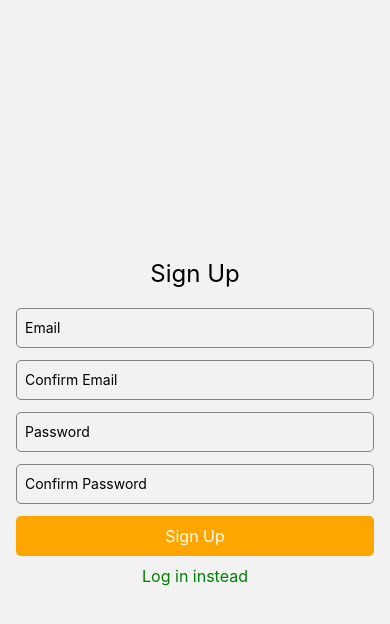
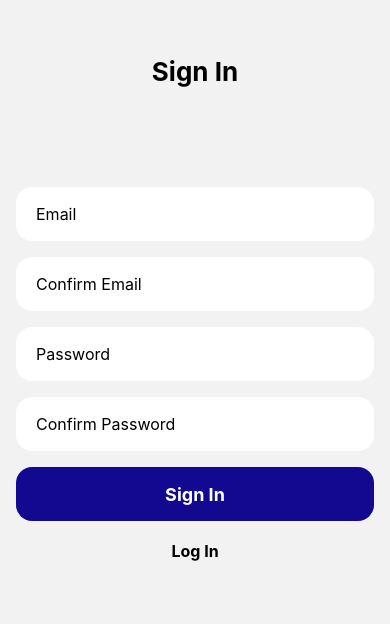
Before and after one commit to tuando18/Game-Store-T2, a React Native app: screen /Register in a window 390 px wide. Shown: the top 624 px of the page. Built offline with nearby package versions, Linux system fonts and the light colour scheme.

Commit message:
giao dien login, signin

```diff
--- a/src/screen/login/index.js
+++ b/src/screen/login/index.js
@@ -40,7 +40,7 @@ export default function LoginScreen({ navigation }) {
         <Text style={styles.buttonText}>Login</Text>
       </TouchableOpacity>
       <TouchableOpacity onPress={() => navigation.navigate('Register')}>
-        <Text style={styles.linkText}>Sign up</Text>
+        <Text style={styles.linkText}>Sign In</Text>
       </TouchableOpacity>
     </View>
   );
@@ -49,41 +49,51 @@ export default function LoginScreen({ navigation }) {
 const styles = StyleSheet.create({
   container: {
     flex: 1,
-    justifyContent: 'center',
+    // justifyContent: 'center',
     alignItems: 'center',
     padding: 16,
+    paddingHorizontal: 24
   },
   title: {
-    fontSize: 24,
+    fontSize: 26,
     marginBottom: 10,
+    marginTop: 40,
+    fontWeight: "bold"
   },
   subtitle: {
-    fontSize: 16,
-    marginBottom: 20,
+    fontSize: 18,
+    marginBottom: 40,
+    fontWeight: "bold"
+
   },
   input: {
+    backgroundColor: "#ffffff",
     width: '100%',
-    height: 40,
+    height: 54,
     borderColor: 'gray',
-    borderWidth: 1,
-    marginBottom: 12,
+    marginBottom: 16,
     padding: 8,
-    borderRadius: 5,
+    paddingLeft: 20,
+    borderRadius: 16,
+    fontSize: 16
   },
   button: {
-    backgroundColor: 'orange',
-    padding: 10,
-    borderRadius: 5,
-    marginBottom: 10,
+    backgroundColor: '#120990',
+    height: 54,
+    justifyContent: 'center',
+    borderRadius: 16,
+    marginBottom: 20,
     width: '100%',
     alignItems: 'center',
   },
   buttonText: {
     color: 'white',
-    fontSize: 16,
+    fontSize: 18,
+    fontWeight: "bold"
   },
   linkText: {
-    color: 'green',
+    color: 'black',
+    fontWeight: 'bold',
     fontSize: 16,
   },
 });
--- a/src/screen/signln/index.js
+++ b/src/screen/signln/index.js
@@ -31,7 +31,7 @@ export default function RegisterScreen({ navigation }) {
 
   return (
     <View style={styles.container}>
-      <Text style={styles.title}>Sign Up</Text>
+      <Text style={styles.title}>Sign In</Text>
       <TextInput
         style={styles.input}
         placeholder="Email"
@@ -59,10 +59,10 @@ export default function RegisterScreen({ navigation }) {
         secureTextEntry
       />
       <TouchableOpacity style={styles.button} onPress={handleRegister}>
-        <Text style={styles.buttonText}>Sign Up</Text>
+        <Text style={styles.buttonText}>Sign In</Text>
       </TouchableOpacity>
       <TouchableOpacity onPress={() => navigation.navigate('Login')}>
-        <Text style={styles.linkText}>Log in instead</Text>
+        <Text style={styles.linkText}>Log In</Text>
       </TouchableOpacity>
     </View>
   );
@@ -71,37 +71,44 @@ export default function RegisterScreen({ navigation }) {
 const styles = StyleSheet.create({
   container: {
     flex: 1,
-    justifyContent: 'center',
+    // justifyContent: 'center',
     alignItems: 'center',
     padding: 16,
   },
   title: {
-    fontSize: 24,
-    marginBottom: 20,
+    fontSize: 26,
+    fontWeight: "bold",
+    marginTop: 40,
+    marginBottom: 100
   },
   input: {
+    backgroundColor: "#ffffff",
     width: '100%',
-    height: 40,
+    height: 54,
     borderColor: 'gray',
-    borderWidth: 1,
-    marginBottom: 12,
+    marginBottom: 16,
     padding: 8,
-    borderRadius: 5,
+    paddingLeft: 20,
+    borderRadius: 16,
+    fontSize: 16
   },
   button: {
-    backgroundColor: 'orange',
-    padding: 10,
-    borderRadius: 5,
-    marginBottom: 10,
+    backgroundColor: '#120990',
+    height: 54,
+    justifyContent: 'center',
+    borderRadius: 16,
+    marginBottom: 20,
     width: '100%',
     alignItems: 'center',
   },
   buttonText: {
     color: 'white',
-    fontSize: 16,
+    fontSize: 18,
+    fontWeight: "bold"
   },
   linkText: {
-    color: 'green',
+    color: 'black',
+    fontWeight: 'bold',
     fontSize: 16,
   },
 });
```
